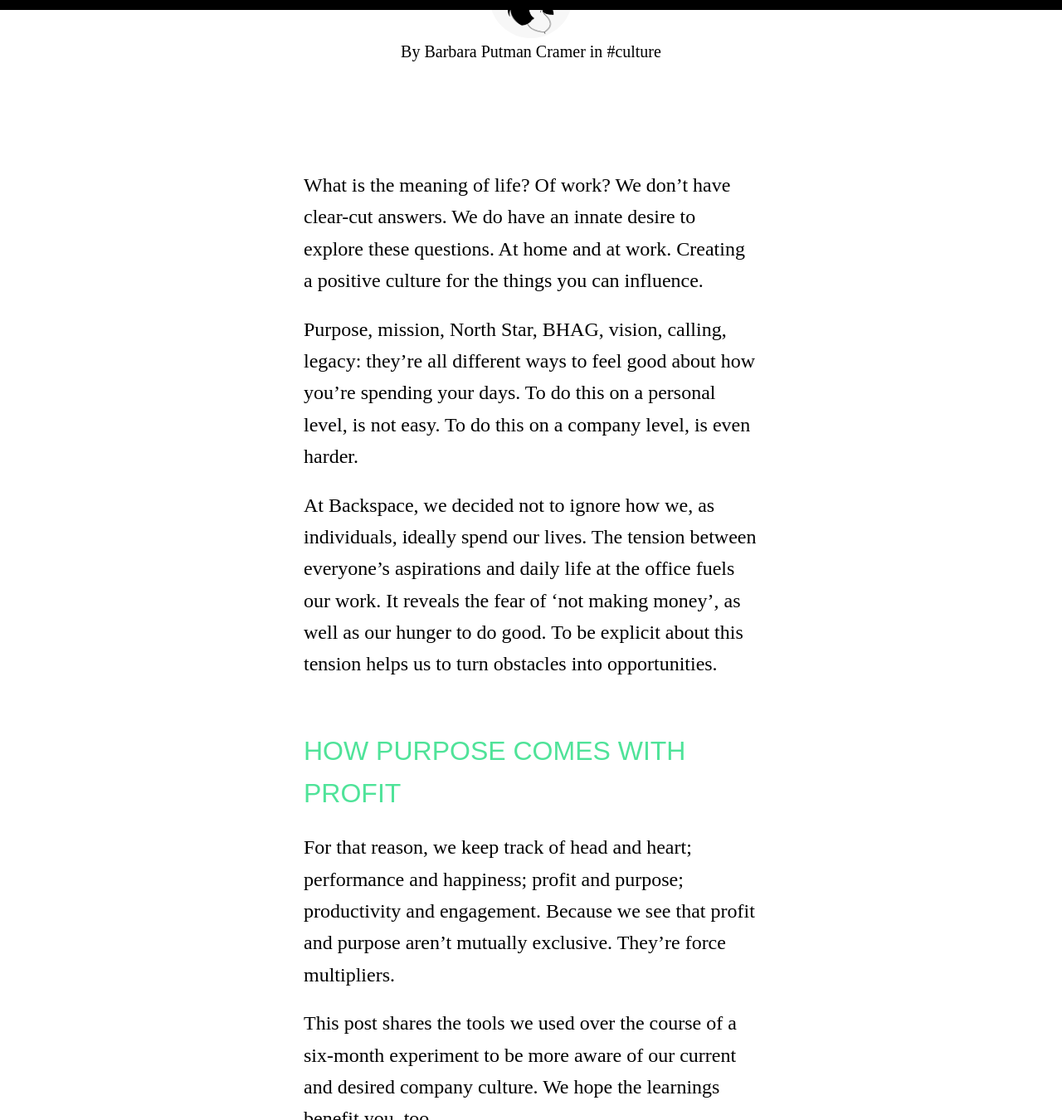
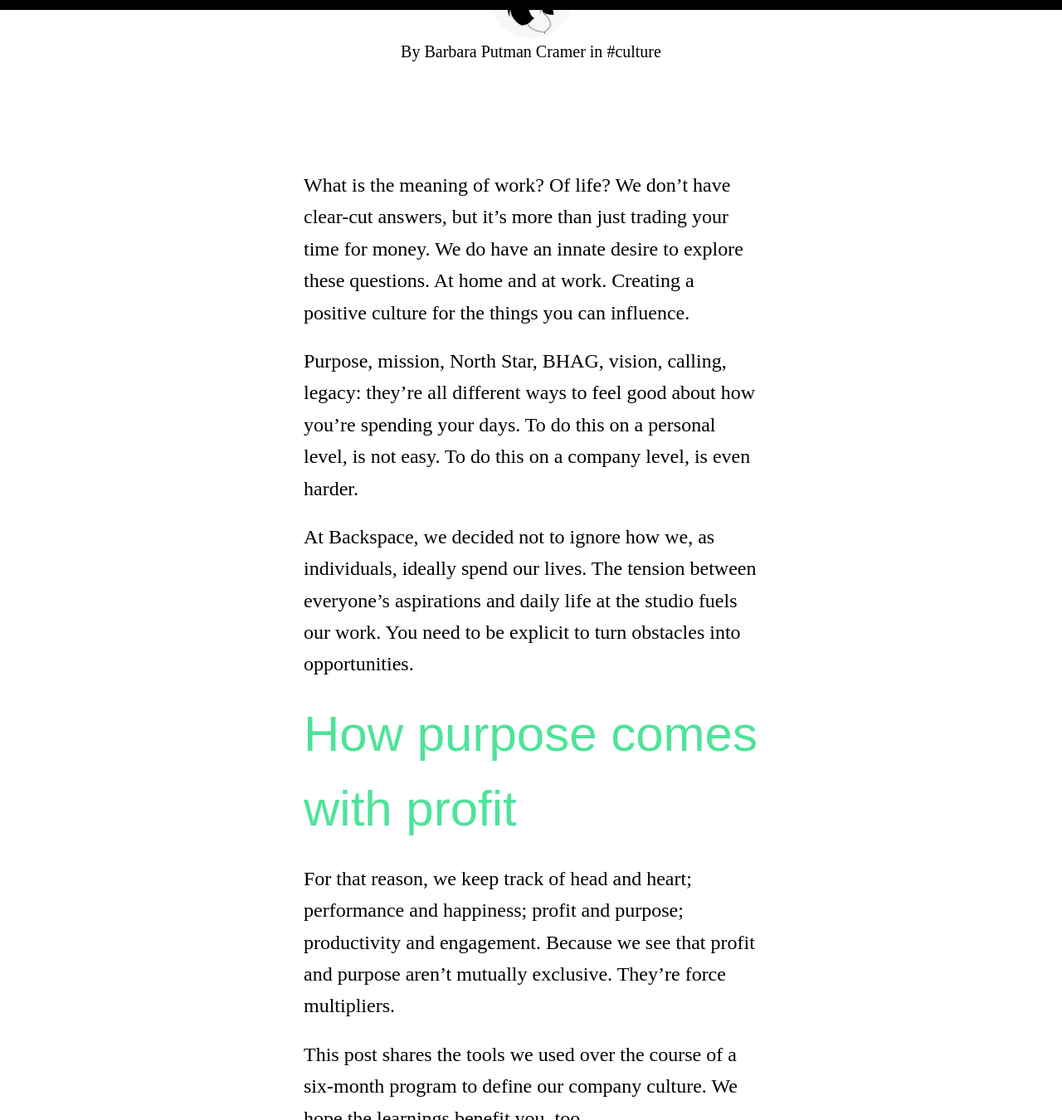
Before and after one commit to backspacehq/backspacehq.github.io, a Jekyll site: the page built from _posts/2016-07-13-stay-on-top-of-your-culture.markdown, in a window 1280 px wide and 1400 px high, scrolled down 554 px, cut to the strip 50-1400 px from the top of the window. Shown: the whole strip at 83% size. Built offline with Jekyll 4.4.1, drawn with Linux system fonts in a browser that asks for light colours; comment, search, counter and statistics services are not loaded; some of the changed text lies outside the part shown.

Commit message:
Updated Stay On Top Of Your Culture

```diff
--- a/_posts/2016-07-13-stay-on-top-of-your-culture.markdown
+++ b/_posts/2016-07-13-stay-on-top-of-your-culture.markdown
@@ -9,21 +9,22 @@
 cover_image: "/uploads/culture.jpg"
 ---
 
-What is the meaning of life? Of work? We don’t have clear-cut answers. We do have an innate desire to explore these questions. At home and at work. Creating a positive culture for the things you can influence.
+What is the meaning of work? Of life? We don’t have clear-cut answers, but it’s more than just trading your time for money. We do have an innate desire to explore these questions. At home and at work. Creating a positive culture for the things you can influence.
 
 Purpose, mission, North Star, BHAG, vision, calling, legacy: they’re all different ways to feel good about how you’re spending your days. To do this on a personal level, is not easy. To do this on a company level, is even harder.
 
-At Backspace, we decided not to ignore how we, as individuals, ideally spend our lives. The tension between everyone’s aspirations and daily life at the office fuels our work. It reveals the fear of ‘not making money’, as well as our hunger to do good. To be explicit about this tension helps us to turn obstacles into opportunities.
+At Backspace, we decided not to ignore how we, as individuals, ideally spend our lives. The tension between everyone’s aspirations and daily life at the studio fuels our work. You need to be explicit to turn obstacles into opportunities.
 
-## How purpose comes with profit
+
+# How purpose comes with profit
 
 For that reason, we keep track of head and heart; performance and happiness; profit and purpose; productivity and engagement. Because we see that profit and purpose aren’t mutually exclusive. They’re force multipliers.
 
-This post shares the tools we used over the course of a six-month experiment to be more aware of our current and desired company culture. We hope the learnings benefit you, too.
+This post shares the tools we used over the course of a six-month program to define our company culture. We hope the learnings benefit you, too.
 
 OK, the mini-course starts now:
 
-**Values are the foundation of culture**
+## Values are the foundation of culture
 
 A company is a group of people collaborating to reach a shared objective. It’s a dry way of putting it, but definitions help to talk about companies a bit more theoretically.
 
@@ -33,7 +34,7 @@
 2. Now look at your feet, standing firmly on the ground. You know exactly what and what doesn’t knock you off balance. Those feet, are your values. They’re timeless. Non-negotiable.
 3. In between that star and your feet is a pretty open space, not? Which is fine, until you need to pick a left, or a right. The compass for those moments is your mission.
 
-**Tools to make your purpose explicit**
+## Tools to make your purpose explicit
 
 Star (purpose): it’s your company’s reason for being, the change you want to see in the world.
 
```
